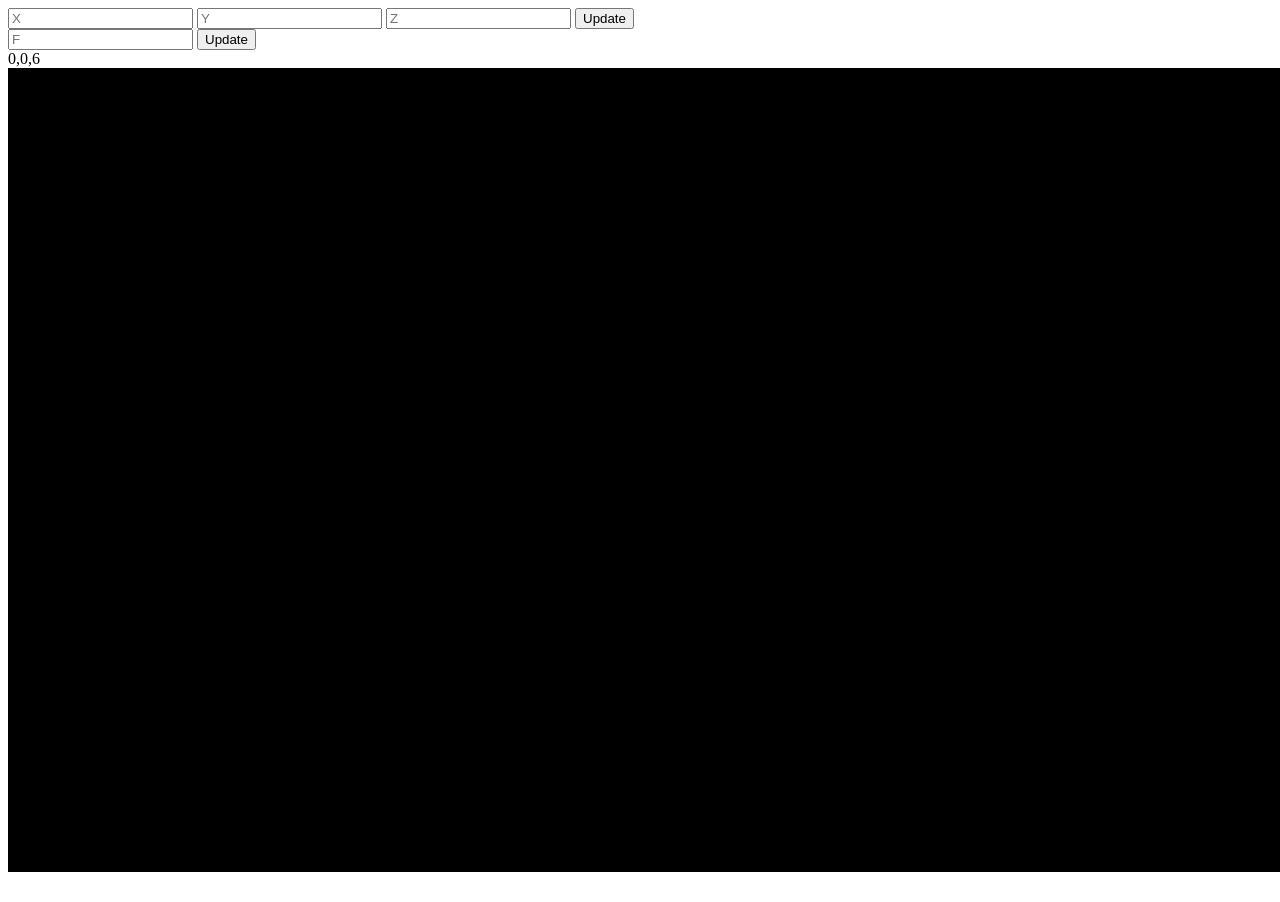
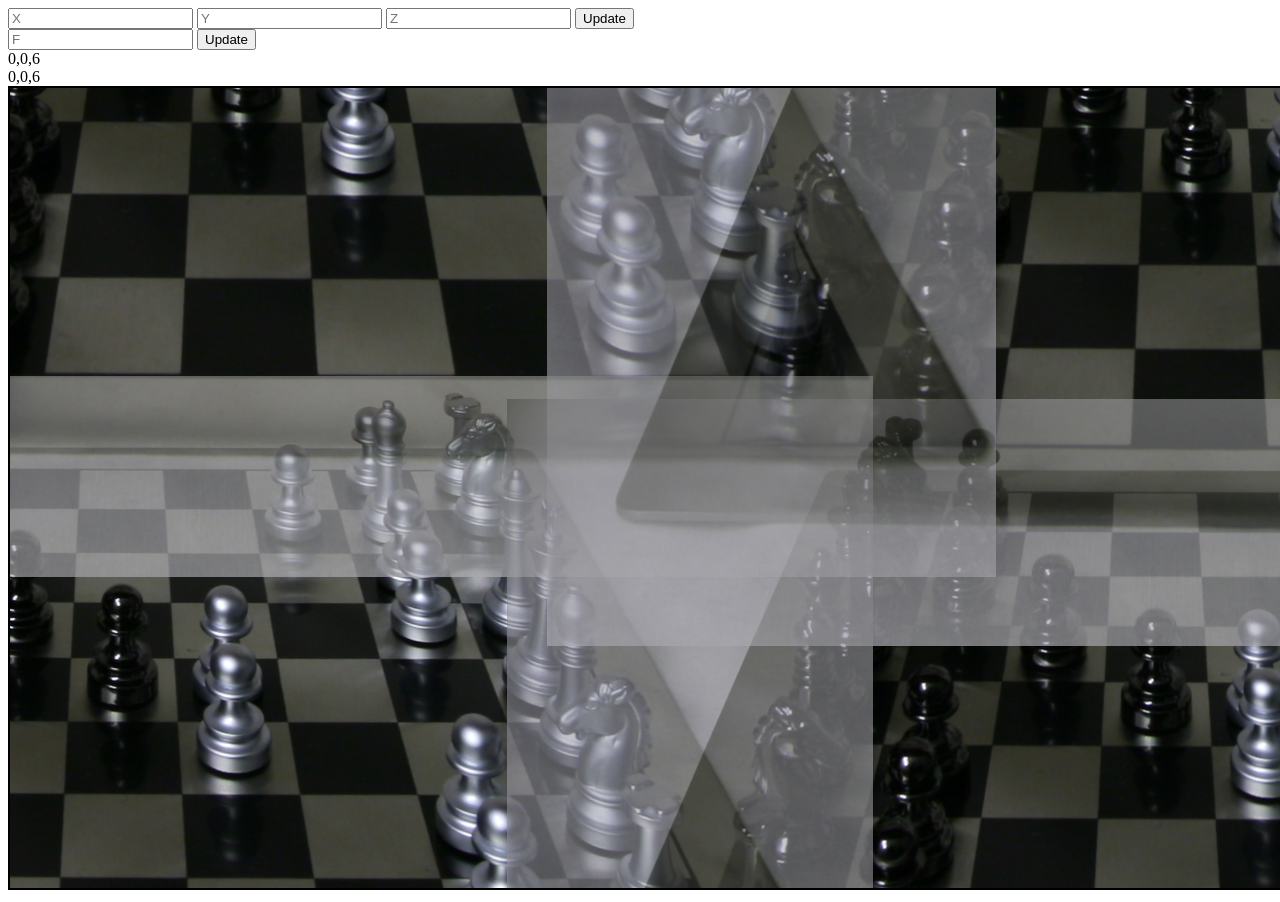
Before and after one commit to LucaChot/lfv-webgl, a website: page index.html in a window 1280 px wide. Shown: the top 902 px of the page. Drawn offline with Linux system fonts and the light colour scheme.

Commit message:
Fixed array camera viewMatrix

```diff
--- a/index.html
+++ b/index.html
@@ -17,6 +17,7 @@
       <button onclick="setFPosition()">Update</button>
     </div>
     <div id="output"></div>
+    <div id="position"></div>
 
     <canvas id="glcanvas" width="1400" height="800" />
 
--- a/index.js
+++ b/index.js
@@ -13,7 +13,7 @@ let modelViewMatrix = glMatrix.mat4.create();
 let projectionMatrix = glMatrix.mat4.create();
 
 let cameraPosition = glMatrix.vec3.fromValues(0, 0, 6);
-let cameraFOV = 120;
+let cameraFOV = 1;
 let targetPosition = glMatrix.vec3.fromValues(0, 0, 0);
 let upVector = glMatrix.vec3.fromValues(0, 1, 0);
 
@@ -271,7 +271,7 @@ function initCamera() {
     glMatrix.mat4.perspective(projectionMatrix, Math.PI / 4, gl.canvas.width / gl.canvas.height, 0.1, 10);
 
     let floatD = Math.tan(cameraFOV / 2 * Math.PI * 180);
-    intrinsicCamMatrix = createInCamMatrix(floatD);
+    intrinsicCamMatrix = createInCamMatrix(1400, 800, floatD);
     glMatrix.mat4.invert(invIntrinsicCamMatrix, intrinsicCamMatrix);
 
     p1 = create4dProj(N, wF, modelViewMatrix);
@@ -289,9 +289,7 @@ function createArrayView(){
 
     glMatrix.mat4.lookAt(arrModelViewMatrix, arrCamPosition, arrCamTarget, upVector);
 
-    let invArrModelViewMatrix = glMatrix.mat4.create();
-    glMatrix.mat4.invert(invArrModelViewMatrix , arrModelViewMatrix);
-    return invArrModelViewMatrix ;
+    return arrModelViewMatrix ;
   });
 
   let flatArrViewMats = [];
@@ -458,6 +456,7 @@ function render() {
     let data = glMatrix.vec3.fromValues(angleX, angleY, distance);
 
     document.getElementById("output").textContent= data;
+    document.getElementById("position").textContent= cameraPosition;
 }
 
 function main() {
```
